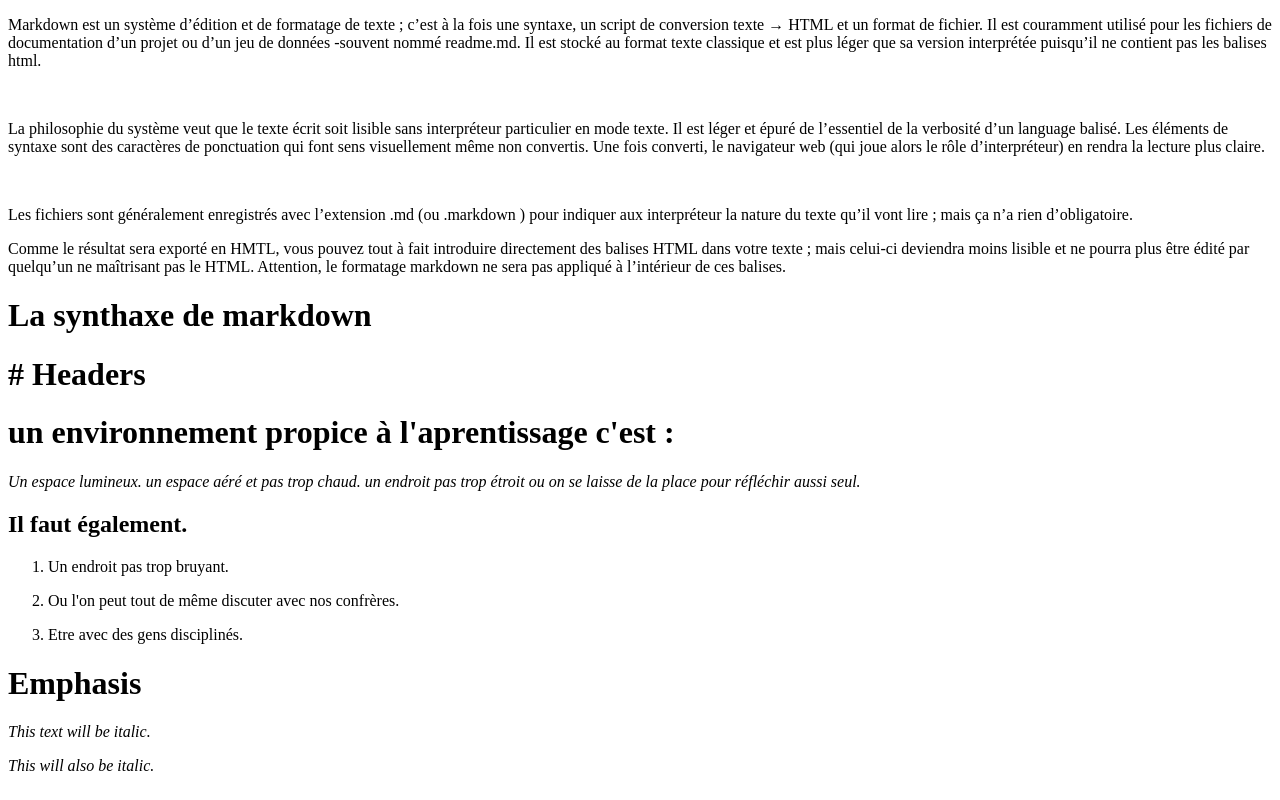
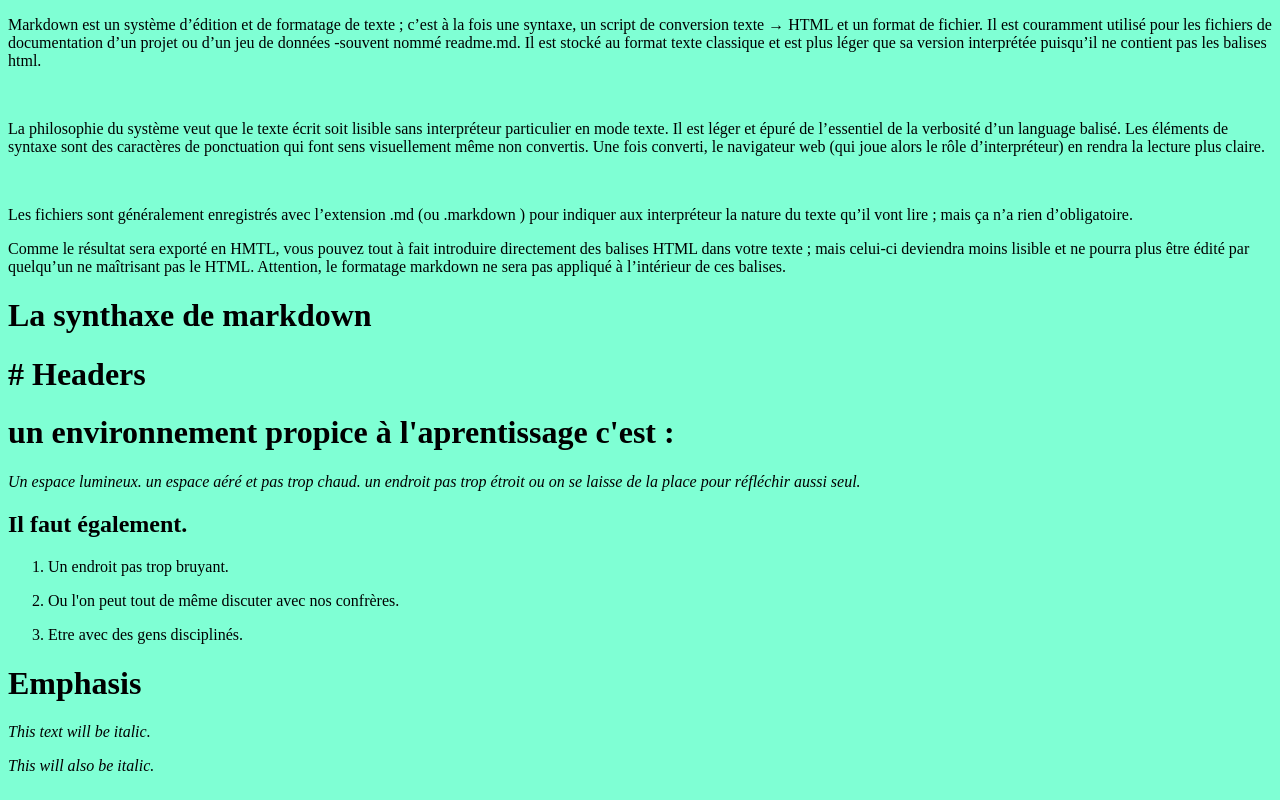
Before and after one commit to Gaet8802/Learning-Environment, a plain HTML site: page index.html in a window 1280 px wide. Shown: the top 800 px of the page. Drawn offline with Linux system fonts and the light colour scheme.

Commit message:
color parameter

```diff
--- a/style.css
+++ b/style.css
@@ -1,3 +1,3 @@
-#gaet {
+body {
     background-color:aquamarine;
 }
```
